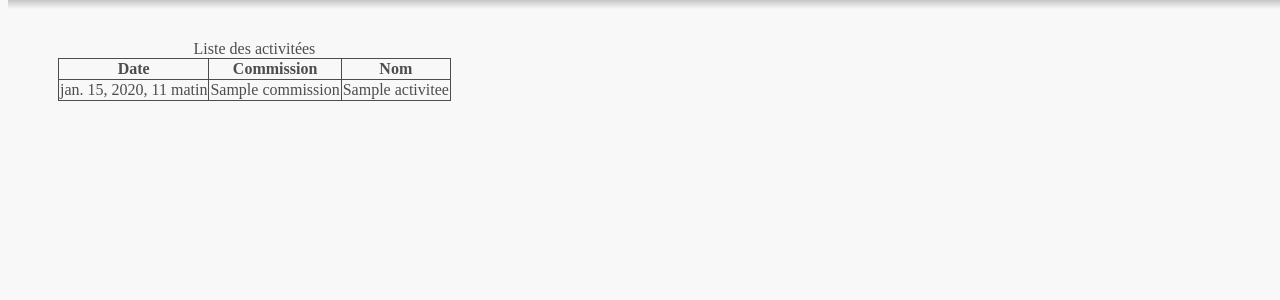
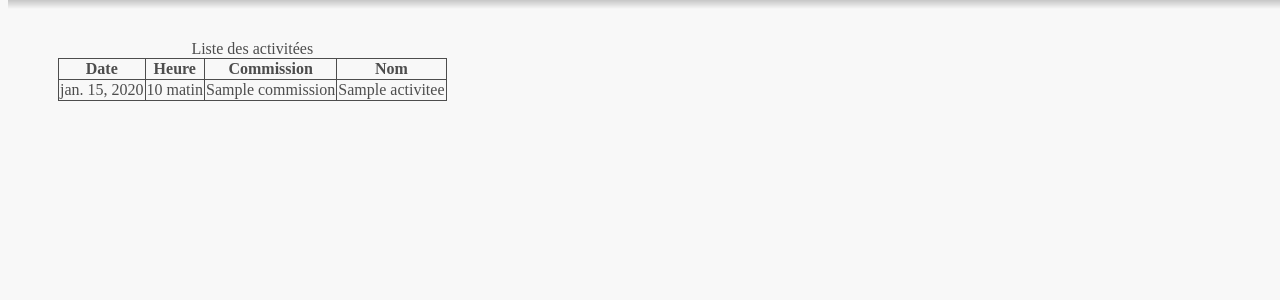
Before and after one commit to Gaha/intranet, a Django app: page /activitee in a window 1280 px wide. Shown: the part 40-340 px from the top of the page. Run offline with Django 3.2, Linux system fonts and the light colour scheme; tables that the repository leaves empty hold one stand-in row (values such as "Sample post").

Commit message:
modification de l'heure dans mes activitées

```diff
--- a/ce/admin.py
+++ b/ce/admin.py
@@ -10,7 +10,7 @@ class AgentAdmin(admin.ModelAdmin) :
     search_fields = ('nom','prenom')
 
 class ActiviteeAdmin(admin.ModelAdmin) :
-    list_display = ('date','commission','nom')
+    list_display = ('date','heure','commission','nom')
     list_filter = ('date','commission','nom')
     date_hierarchy = ('date')
     ordering = ('date',)
--- a/ce/models.py
+++ b/ce/models.py
@@ -63,7 +63,8 @@ class CommissionMembre(models.Model) :
 class Activitee(models.Model):
     nom = models.CharField(max_length = 50)
     commission = models.ForeignKey('Commission')
-    date = models.DateTimeField(default = datetime.now())
+    date = models.DateField()
+    heure = models.TimeField()
 
     def __unicode__(self) :
         return u'%s : %s' % (self.date, self.nom)
--- a/ce/templates/activitee.html
+++ b/ce/templates/activitee.html
@@ -5,9 +5,9 @@
 <ul>
     <table>
         <caption>Liste des activitées</caption>
-        <tr><th>Date</th><th>Commission</th><th>Nom</th></tr>
+        <tr><th>Date</th><th>Heure</th><th>Commission</th><th>Nom</th></tr>
         {% for activitee in object_list %}
-            <tr><td>{{ activitee.date }}</td><td>{{ activitee.commission.nom }}</td><td>{{ activitee.nom }}</td></tr>
+            <tr><td>{{ activitee.date }}</td><td>{{ activitee.heure }}</td><td>{{ activitee.commission.nom }}</td><td>{{ activitee.nom }}</td></tr>
         {% endfor %}
     </table>
 </ul>
--- a/ce/templates/index.html
+++ b/ce/templates/index.html
@@ -3,7 +3,9 @@
 {% block title %}{% trans 'Acceuil' %}{% endblock title %}
 {% block content %}
 
-Site de test CE <br>
+Liste des membres de la DUP <br>
+
+{{ object_list }}
 
 
 {% endblock content %}
--- a/ce/views.py
+++ b/ce/views.py
@@ -2,14 +2,15 @@
 
 from django.views.generic import ListView
 from django.views.generic import TemplateView
-from ce.models import Agent, Commission, Activitee, Participation
+from ce.models import Agent, Commission, Activitee, Participation, Mendat
 
 class AgentView(ListView) :
     template_name = "agent.html"
     model = Agent
 
-class AcceuilView(TemplateView) :
+class AcceuilView(ListView) :
     template_name = "index.html"
+    model = Mendat
 
 class CommissionView(ListView) :
     template_name = "commission.html"
```
